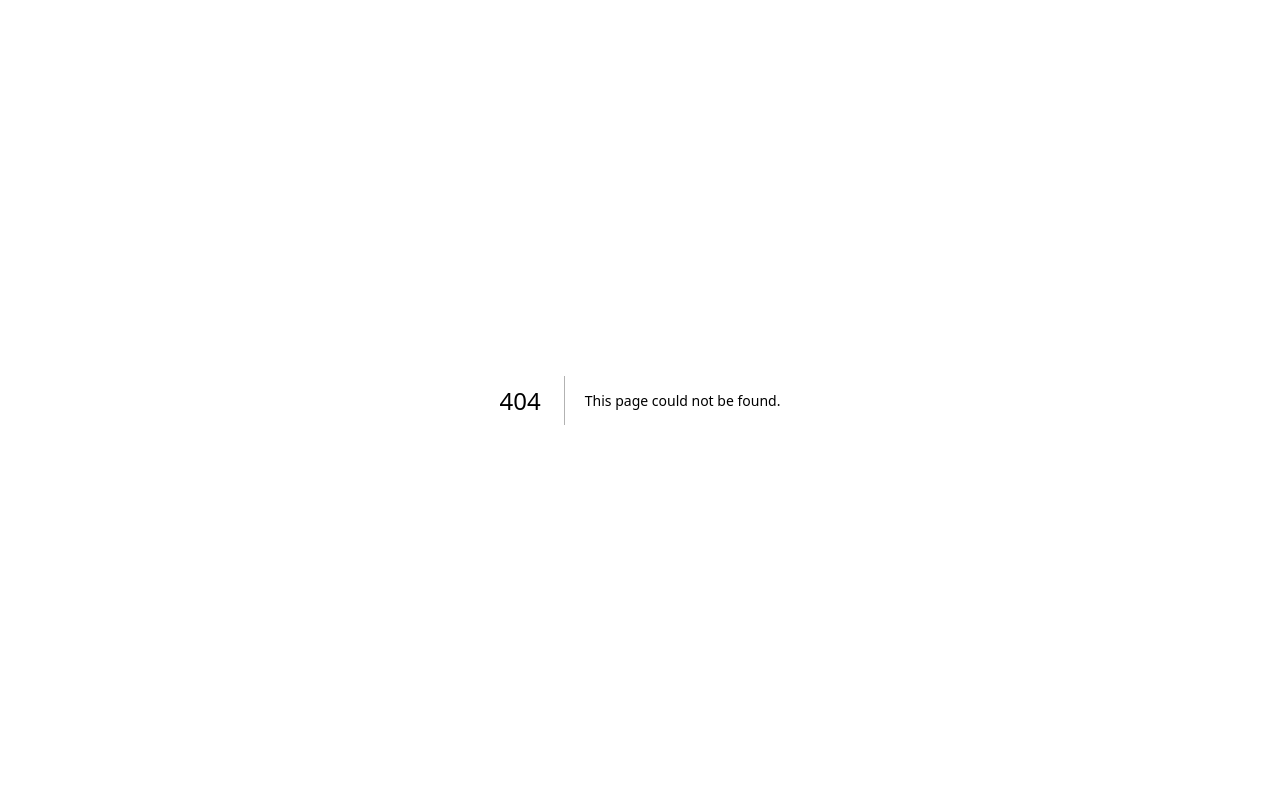
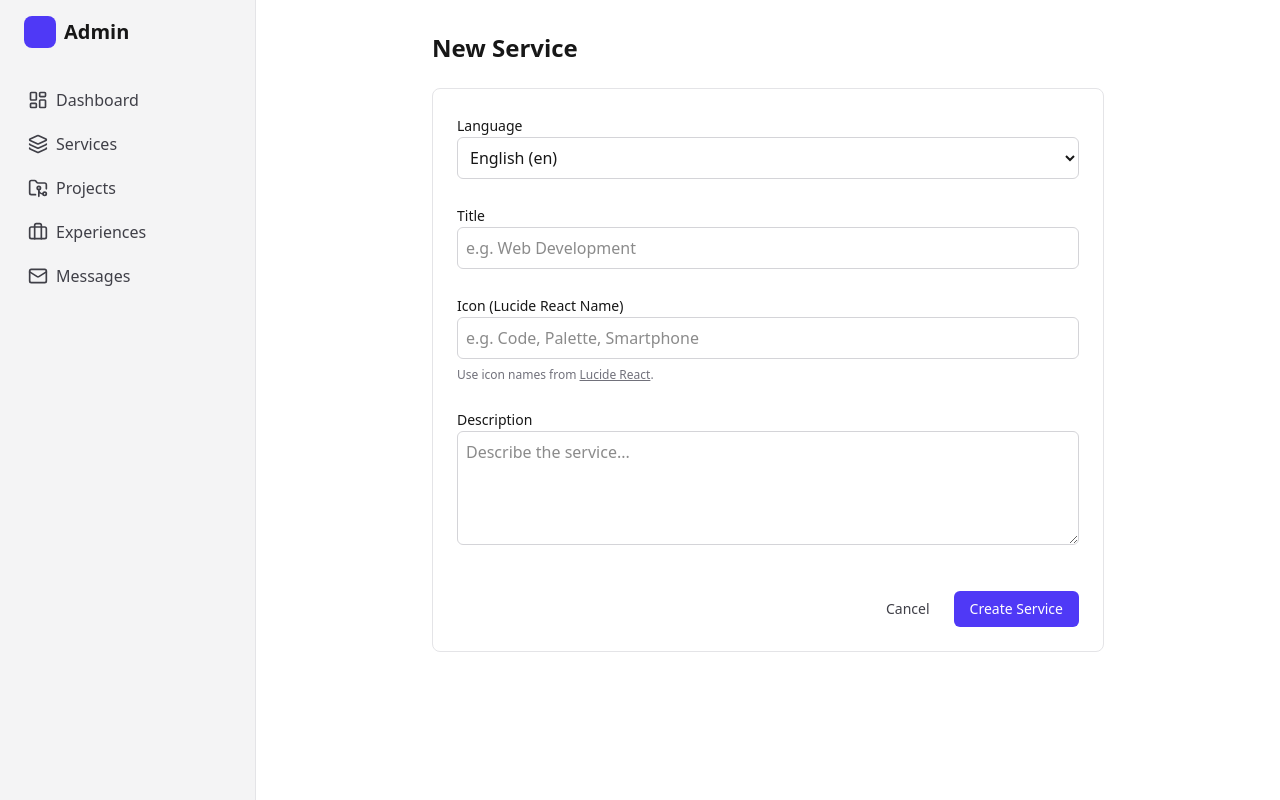
Before and after one commit to HossanaRanto/portfolio-v2, a Next.js app: page /admin/services/new in a window 1280 px wide. Before the commit this address had no page. Built offline with nearby package versions, Linux system fonts and the light colour scheme.

Commit message:
feat(admin): add comprehensive CRUD management for services

```diff
--- /dev/null
+++ b/src/app/admin/services/[id]/edit/page.tsx
@@ -0,0 +1,25 @@
+import { ServiceForm } from "@/presentation/components/domain/ServiceForm";
+import { getServiceByIdAction } from "@/application/use-cases/service.actions";
+import { notFound } from "next/navigation";
+
+interface PageProps {
+  params: Promise<{ id: string }>;
+}
+
+export default async function EditServicePage(props: PageProps) {
+  const params = await props.params;
+  const service = await getServiceByIdAction(params.id);
+
+  if (!service) {
+    notFound();
+  }
+
+  return (
+    <div className="max-w-2xl mx-auto space-y-6">
+      <div className="flex items-center justify-between">
+        <h1 className="text-2xl font-bold">Edit Service</h1>
+      </div>
+      <ServiceForm service={service} />
+    </div>
+  );
+}
--- /dev/null
+++ b/src/app/admin/services/new/page.tsx
@@ -0,0 +1,12 @@
+import { ServiceForm } from "@/presentation/components/domain/ServiceForm";
+
+export default function NewServicePage() {
+  return (
+    <div className="max-w-2xl mx-auto space-y-6">
+      <div className="flex items-center justify-between">
+        <h1 className="text-2xl font-bold">New Service</h1>
+      </div>
+      <ServiceForm />
+    </div>
+  );
+}
--- /dev/null
+++ b/src/app/admin/services/page.tsx
@@ -0,0 +1,81 @@
+import Link from "next/link";
+import { Plus, Pencil, Trash2, Globe, type LucideIcon } from "lucide-react";
+import * as Icons from "lucide-react";
+import { getServicesAction, deleteServiceAction } from "@/application/use-cases/service.actions";
+import { revalidatePath } from "next/cache";
+
+export default async function AdminServicesPage() {
+  const services = await getServicesAction();
+
+  async function deleteService(id: string) {
+    "use server"
+    await deleteServiceAction(id);
+    revalidatePath('/admin/services');
+  }
+
+  return (
+    <div className="space-y-6">
+      <div className="flex justify-between items-center">
+        <h1 className="text-2xl font-bold">Services</h1>
+        <Link
+          href="/admin/services/new"
+          className="flex items-center gap-2 px-4 py-2 bg-indigo-600 text-white rounded-md hover:bg-indigo-700 transition-colors"
+        >
+          <Plus size={20} />
+          <span>New Service</span>
+        </Link>
+      </div>
+
+      <div className="grid grid-cols-1 md:grid-cols-2 lg:grid-cols-3 gap-6">
+        {services.map((service) => {
+          // Cast the string to keyof typeof Icons to avoid 'any'
+          const IconComponent = (Icons[service.icon as keyof typeof Icons] as LucideIcon) || Icons.HelpCircle;
+          return (
+          <div key={service.id} className="bg-white dark:bg-zinc-900 border border-zinc-200 dark:border-zinc-800 rounded-lg p-6 flex flex-col justify-between h-full">
+            <div className="space-y-4">
+              <div className="flex justify-between items-start">
+                  <div className="flex items-center gap-2">
+                        <span className="p-2 bg-indigo-50 dark:bg-indigo-900/20 rounded-lg text-indigo-600 dark:text-indigo-400">
+                            <IconComponent size={24} />
+                        </span>
+                        <h3 className="text-lg font-semibold">{service.title}</h3>
+                  </div>
+                  <span className="flex items-center gap-1 text-xs font-medium px-2 py-1 bg-zinc-100 dark:bg-zinc-800 rounded-full text-zinc-600 dark:text-zinc-400">
+                    <Globe size={12} />
+                    {service.language}
+                  </span>
+              </div>
+
+              <p className="text-sm text-zinc-500 dark:text-zinc-400 line-clamp-3">
+                {service.description}
+              </p>
+            </div>
+
+            <div className="flex justify-end gap-2 mt-6 pt-4 border-t border-zinc-100 dark:border-zinc-800">
+              <Link
+                href={`/admin/services/${service.id}/edit`}
+                className="p-2 text-zinc-500 hover:text-indigo-600 hover:bg-indigo-50 dark:hover:bg-indigo-900/20 rounded-md transition-colors"
+              >
+                <Pencil size={18} />
+              </Link>
+              <form action={deleteService.bind(null, service.id)}>
+                <button
+                  type="submit"
+                  className="p-2 text-zinc-500 hover:text-red-600 hover:bg-red-50 dark:hover:bg-red-900/20 rounded-md transition-colors"
+                >
+                  <Trash2 size={18} />
+                </button>
+              </form>
+            </div>
+          </div>
+        )})}
+
+        {services.length === 0 && (
+          <div className="col-span-full py-12 text-center text-zinc-500 bg-zinc-50 dark:bg-zinc-800/50 rounded-lg border border-dashed border-zinc-300 dark:border-zinc-700">
+            <p>No services found. Create one to get started.</p>
+          </div>
+        )}
+      </div>
+    </div>
+  );
+}
--- /dev/null
+++ b/src/presentation/components/domain/ServiceForm.tsx
@@ -0,0 +1,110 @@
+"use client"
+
+import { useState } from "react";
+import { useRouter } from "next/navigation";
+import { Service } from "@/domain/entities/Service";
+import { createServiceAction, updateServiceAction } from "@/application/use-cases/service.actions";
+import { Loader2 } from "lucide-react";
+
+export function ServiceForm({ service }: { service?: Service }) {
+    const [loading, setLoading] = useState(false);
+    const router = useRouter();
+
+    async function handleSubmit(e: React.FormEvent<HTMLFormElement>) {
+        e.preventDefault();
+        setLoading(true);
+        const formData = new FormData(e.currentTarget);
+
+        try {
+            const serviceData: Omit<Service, 'id' | 'createdAt' | 'updatedAt'>  = {
+                title: formData.get('title') as string,
+                description: formData.get('description') as string,
+                icon: formData.get('icon') as string,
+                language: formData.get('language') as string,
+            };
+
+            if (service) {
+                await updateServiceAction(service.id, serviceData);
+            } else {
+                await createServiceAction(serviceData);
+            }
+            router.push('/admin/services');
+            router.refresh();
+        } catch (error) {
+            console.error('Submission error:', error);
+            alert('Failed to save service. Check console.');
+        } finally {
+            setLoading(false);
+        }
+    }
+
+    return (
+        <form onSubmit={handleSubmit} className="space-y-6 bg-white dark:bg-zinc-900 p-6 rounded-lg border border-zinc-200 dark:border-zinc-800">
+             {/* Language Selection */}
+             <div className="space-y-2">
+                <label className="text-sm font-medium">Language</label>
+                <select
+                    name="language"
+                    defaultValue={service?.language || 'en'}
+                    className="w-full p-2 rounded-md border border-zinc-300 dark:border-zinc-700 bg-transparent"
+                >
+                    <option value="en">English (en)</option>
+                    <option value="fr">French (fr)</option>
+                </select>
+            </div>
+
+            <div className="space-y-2">
+                <label className="text-sm font-medium">Title</label>
+                <input
+                    name="title"
+                    defaultValue={service?.title}
+                    required
+                    placeholder="e.g. Web Development"
+                    className="w-full p-2 rounded-md border border-zinc-300 dark:border-zinc-700 bg-transparent"
+                />
+            </div>
+
+            <div className="space-y-2">
+                <label className="text-sm font-medium">Icon (Lucide React Name)</label>
+                <input
+                    name="icon"
+                    defaultValue={service?.icon}
+                    required
+                    placeholder="e.g. Code, Palette, Smartphone"
+                    className="w-full p-2 rounded-md border border-zinc-300 dark:border-zinc-700 bg-transparent"
+                />
+                <p className="text-xs text-zinc-500">Use icon names from <a href="https://lucide.dev/icons" target="_blank" rel="noreferrer" className="underline">Lucide React</a>.</p>
+            </div>
+
+            <div className="space-y-2">
+                <label className="text-sm font-medium">Description</label>
+                <textarea
+                    name="description"
+                    defaultValue={service?.description}
+                    required
+                    rows={4}
+                    placeholder="Describe the service..."
+                    className="w-full p-2 rounded-md border border-zinc-300 dark:border-zinc-700 bg-transparent"
+                />
+            </div>
+
+            <div className="pt-4 flex justify-end gap-2">
+                <button
+                    type="button"
+                    onClick={() => router.back()}
+                    className="px-4 py-2 text-sm font-medium text-zinc-700 dark:text-zinc-200 hover:bg-zinc-100 dark:hover:bg-zinc-800 rounded-md transition-colors"
+                >
+                    Cancel
+                </button>
+                <button
+                    type="submit"
+                    disabled={loading}
+                    className="px-4 py-2 text-sm font-medium text-white bg-indigo-600 hover:bg-indigo-700 rounded-md transition-colors disabled:opacity-50 flex items-center gap-2"
+                >
+                    {loading && <Loader2 className="w-4 h-4 animate-spin" />}
+                    {service ? 'Update Service' : 'Create Service'}
+                </button>
+            </div>
+        </form>
+    );
+}
--- a/src/presentation/components/layout/AdminSidebar.tsx
+++ b/src/presentation/components/layout/AdminSidebar.tsx
@@ -1,5 +1,5 @@
 import Link from "next/link";
-import { Briefcase, FolderGit2, Mail, LayoutDashboard, LogOut } from "lucide-react";
+import { Briefcase, FolderGit2, Mail, LayoutDashboard, LogOut, Layers } from "lucide-react";
 
 export function AdminSidebar() {
     return (
@@ -12,6 +12,9 @@ export function AdminSidebar() {
             <nav className="space-y-1">
                 <Link href="/admin" className="flex items-center gap-2 px-3 py-2 rounded-md hover:bg-zinc-200 dark:hover:bg-zinc-800 transition-colors text-zinc-700 dark:text-zinc-300 hover:text-black dark:hover:text-white">
                     <LayoutDashboard size={20} /> Dashboard
+                </Link>
+                <Link href="/admin/services" className="flex items-center gap-2 px-3 py-2 rounded-md hover:bg-zinc-200 dark:hover:bg-zinc-800 transition-colors text-zinc-700 dark:text-zinc-300 hover:text-black dark:hover:text-white">
+                    <Layers size={20} /> Services
                 </Link>
                 <Link href="/admin/projects" className="flex items-center gap-2 px-3 py-2 rounded-md hover:bg-zinc-200 dark:hover:bg-zinc-800 transition-colors text-zinc-700 dark:text-zinc-300 hover:text-black dark:hover:text-white">
                     <FolderGit2 size={20} /> Projects
```
